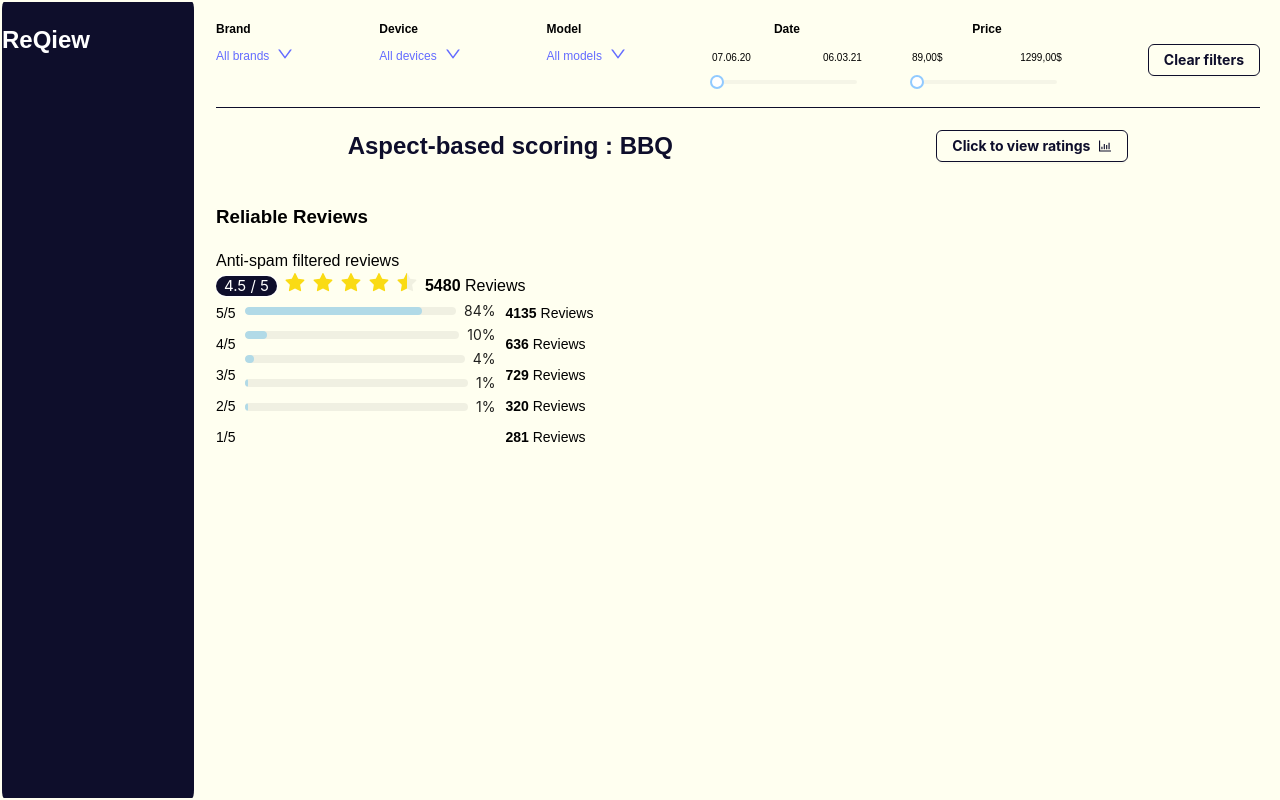
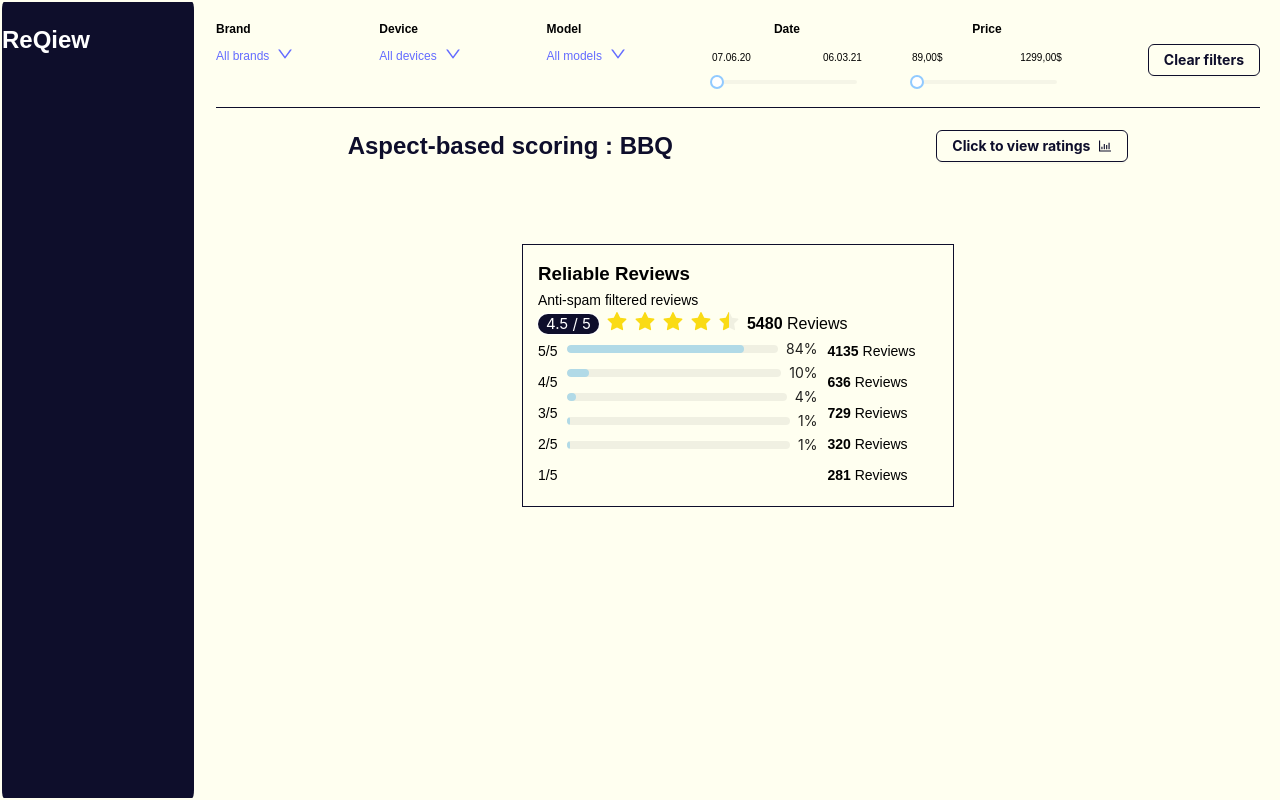
Before and after one commit to jdlms/dashboard, a React (Vite) app: page / in a window 1280 px wide. Both pictures are taken after a click on the button "Click to view reviews". Built offline with nearby package versions, Linux system fonts and the light colour scheme.

Commit message:
reviews done

```diff
--- /dev/null
+++ b/src/components/Reviews/Range.tsx
@@ -0,0 +1,39 @@
+import { Progress } from "antd";
+
+export function Range() {
+  return (
+    <div className="review-stars-wrapper" style={{ display: "flex", flexDirection: "row" }}>
+      <div className="review-bar-wrapper">
+        <span className="star-number">5/5</span>
+        <span className="star-number">4/5</span>
+        <span className="star-number">3/5</span>
+        <span className="star-number">2/5</span>
+        <span className="star-number">1/5</span>
+      </div>
+      <div style={{ width: "250px" }}>
+        <Progress percent={84} status="active" strokeColor={"#b1dae7"} />
+        <Progress percent={10} status="active" strokeColor={"#b1dae7"} />
+        <Progress percent={4} status="active" strokeColor={"#b1dae7"} />
+        <Progress percent={1} status="active" strokeColor={"#b1dae7"} />
+        <Progress percent={1} status="active" strokeColor={"#b1dae7"} />
+      </div>
+      <div className="review-bar-details">
+        <span className="star-number">
+          <span className="bold-number">4135</span> Reviews
+        </span>
+        <span className="star-number">
+          <span className="bold-number">636</span> Reviews
+        </span>
+        <span className="star-number">
+          <span className="bold-number">729</span> Reviews
+        </span>
+        <span className="star-number">
+          <span className="bold-number">320</span> Reviews
+        </span>
+        <span className="star-number">
+          <span className="bold-number">281</span> Reviews
+        </span>
+      </div>
+    </div>
+  );
+}
--- a/src/components/Reviews/Reviews.tsx
+++ b/src/components/Reviews/Reviews.tsx
@@ -1,52 +1,16 @@
-import { Badge, Progress, Rate, Space } from "antd";
 import "./Reviews.css";
+import { Totals } from "./Totals";
+import { Range } from "./Range";
 
 export function Reviews() {
   return (
-    <div>
-      <h3>Reliable Reviews</h3>
-      <span>Anti-spam filtered reviews</span>
-      <br />
-      <Space>
-        <Badge count={"4.5 / 5"} showZero color="#0e0e2b" style={{ fontSize: "15px" }} />
-        <Rate disabled allowHalf defaultValue={4.5} />
-        <span>
-          <span style={{ fontWeight: "bold" }}>5480</span> Reviews
-        </span>
-      </Space>
+    <div style={{ display: "flex", justifyContent: "center" }}>
+      <div style={{ border: "solid 1px #0e0e2b", width: "400px", padding: "15px", margin: "60px" }}>
+        <h3 style={{ margin: 0 }}>Reliable Reviews</h3>
+        <span style={{ fontSize: "14px" }}>Anti-spam filtered reviews</span>
 
-      <div className="review-stars-wrapper" style={{ display: "flex", flexDirection: "row" }}>
-        <div className="review-bar-wrapper">
-          <span className="star-number">5/5</span>
-          <span className="star-number">4/5</span>
-          <span className="star-number">3/5</span>
-          <span className="star-number">2/5</span>
-          <span className="star-number">1/5</span>
-        </div>
-        <div style={{ width: "250px" }}>
-          <Progress percent={84} status="active" strokeColor={"#b1dae7"} />
-          <Progress percent={10} status="active" strokeColor={"#b1dae7"} />
-          <Progress percent={4} status="active" strokeColor={"#b1dae7"} />
-          <Progress percent={1} status="active" strokeColor={"#b1dae7"} />
-          <Progress percent={1} status="active" strokeColor={"#b1dae7"} />
-        </div>
-        <div className="review-bar-details">
-          <span className="star-number">
-            <span className="bold-number">4135</span> Reviews
-          </span>
-          <span className="star-number">
-            <span className="bold-number">636</span> Reviews
-          </span>
-          <span className="star-number">
-            <span className="bold-number">729</span> Reviews
-          </span>
-          <span className="star-number">
-            <span className="bold-number">320</span> Reviews
-          </span>
-          <span className="star-number">
-            <span className="bold-number">281</span> Reviews
-          </span>
-        </div>
+        <Totals />
+        <Range />
       </div>
     </div>
   );
--- /dev/null
+++ b/src/components/Reviews/Totals.tsx
@@ -0,0 +1,13 @@
+import { Badge, Rate, Space } from "antd";
+
+export function Totals() {
+  return (
+    <Space>
+      <Badge count={"4.5 / 5"} showZero color="#0e0e2b" style={{ fontSize: "15px" }} />
+      <Rate disabled allowHalf defaultValue={4.5} />
+      <span>
+        <span style={{ fontWeight: "bold" }}>5480</span> Reviews
+      </span>
+    </Space>
+  );
+}
```
